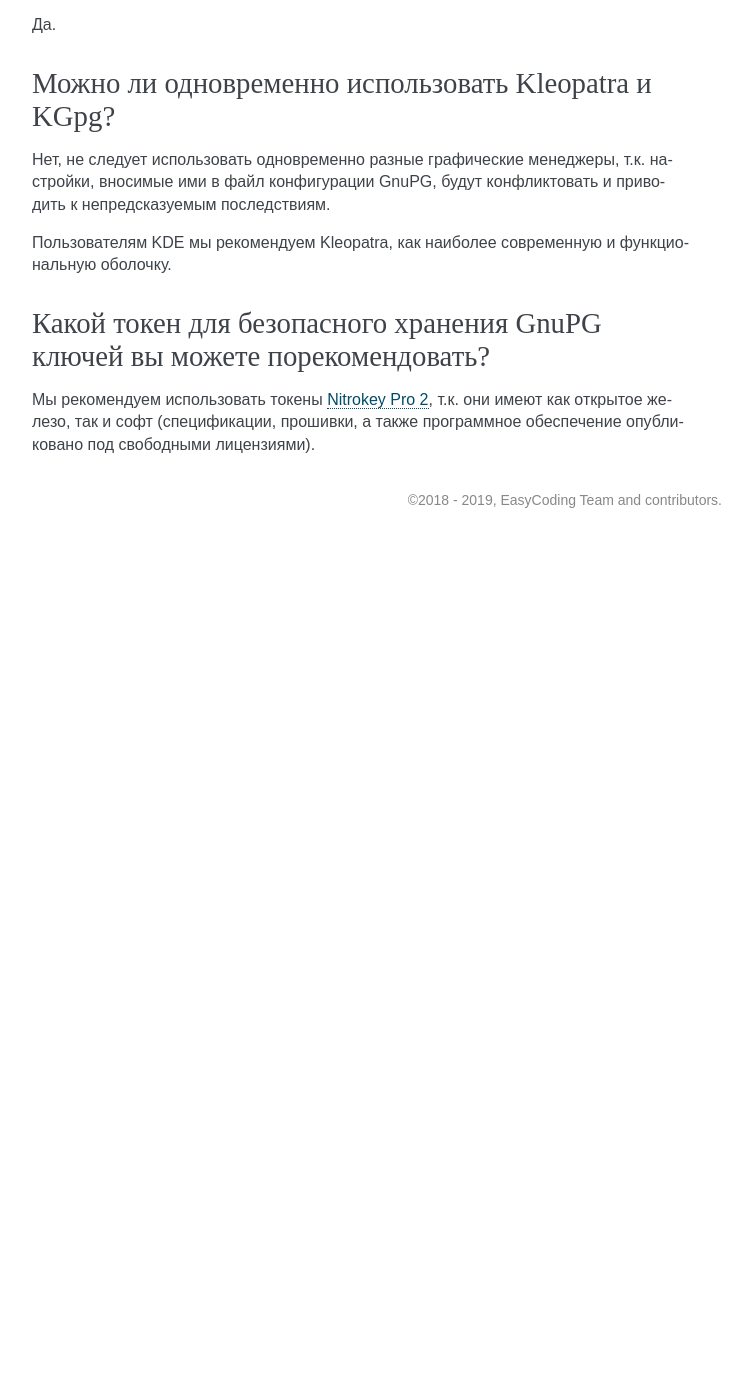
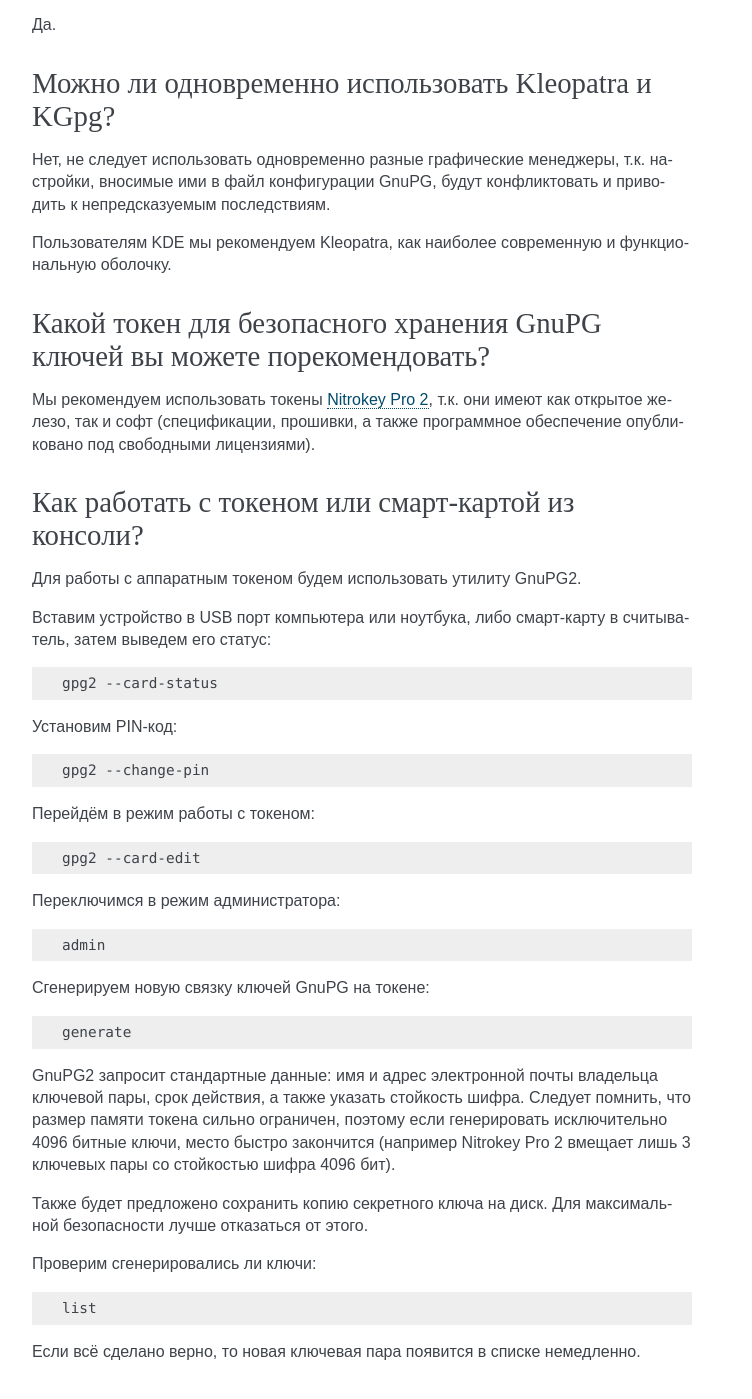
Before and after one commit to RussianFedora/FAQ, a Sphinx documentation site: the page built from source/security.rst, in a window 1280 px wide and 1400 px high, scrolled down 18833 px. Shown: the whole window, without its empty margins (388-1140 px from the left). Built offline with Sphinx 7.4.7, drawn with Linux system fonts in a browser that asks for light colours; before the commit the page ends 19371 px from its top, so only the background shows below that; some of the changed text lies outside the part shown.

Commit message:
Added question about using GnuPG2 to control hardware security token.

```diff
--- a/source/security.rst
+++ b/source/security.rst
@@ -1079,3 +1079,53 @@ PPTP
 ===============================================================================
 
 Мы рекомендуем использовать токены `Nitrokey Pro 2 <https://www.nitrokey.com/ru>`__, т.к. они имеют как открытое железо, так и софт (спецификации, прошивки, а также программное обеспечение опубликовано под свободными лицензиями).
+
+.. index:: gpg, gnupg, smart card, token
+.. _gpg-use-token:
+
+Как работать с токеном или смарт-картой из консоли?
+======================================================
+
+Для работы с аппаратным токеном будем использовать утилиту GnuPG2.
+
+Вставим устройство в USB порт компьютера или ноутбука, либо смарт-карту в считыватель, затем выведем его статус:
+
+.. code-block:: text
+
+    gpg2 --card-status
+
+Установим PIN-код:
+
+.. code-block:: text
+
+    gpg2 --change-pin
+
+Перейдём в режим работы с токеном:
+
+.. code-block:: text
+
+    gpg2 --card-edit
+
+Переключимся в режим администратора:
+
+.. code-block:: text
+
+    admin
+
+Сгенерируем новую связку ключей GnuPG на токене:
+
+.. code-block:: text
+
+    generate
+
+GnuPG2 запросит стандартные данные: имя и адрес электронной почты владельца ключевой пары, срок действия, а также указать стойкость шифра. Следует помнить, что размер памяти токена сильно ограничен, поэтому если генерировать исключительно 4096 битные ключи, место быстро закончится (например Nitrokey Pro 2 вмещает лишь 3 ключевых пары со стойкостью шифра 4096 бит).
+
+Также будет предложено сохранить копию секретного ключа на диск. Для максимальной безопасности лучше отказаться от этого.
+
+Проверим сгенерировались ли ключи:
+
+.. code-block:: text
+
+    list
+
+Если всё сделано верно, то новая ключевая пара появится в списке немедленно.
```
